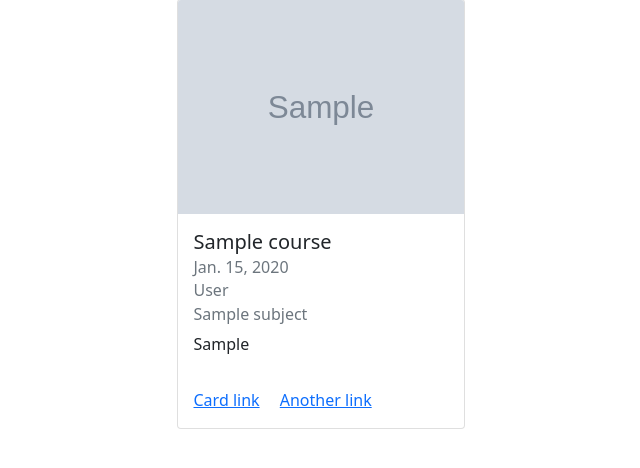
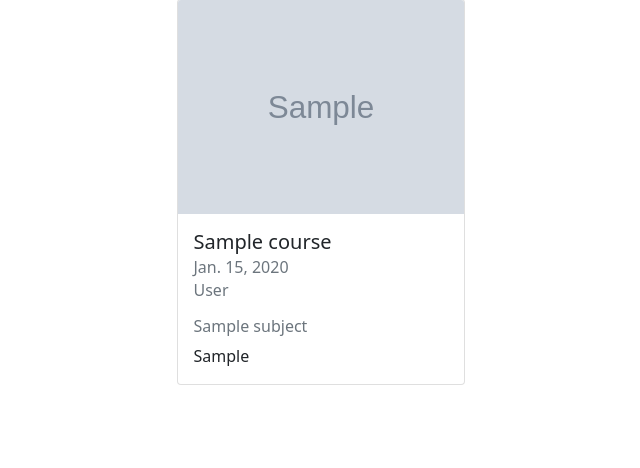
Before and after one commit to sylmilczar/LMS-project, a Django app: page / in a window 1280 px wide. Shown: the part 76-544 px from the top of the page, without its empty margins (169-809 px from the left). Run offline with Django 4.2, Linux system fonts and the light colour scheme; tables that the repository leaves empty hold one stand-in row (Sample ...); some libraries are stand-ins or nearby versions.

Commit message:
Home template modified

```diff
--- a/home/templates/home/home.html
+++ b/home/templates/home/home.html
@@ -20,12 +20,8 @@
                 <h5 class="card-title">{{ course.title }}</h5>
                   <h6 class="card-subtitle mb-2 text-muted">{{ course.created|date }}</h6>
                   <h6 class="card-subtitle mb-2 text-muted">{{ course.owner.fullname }}</h6>
-                  <h6 class="card-subtitle mb-2 text-muted">{{ course.subject }}</h6>
+                  <h6 class="card-subtitle mb-2 text-muted mt-3">{{ course.subject }}</h6>
                 <p class="card-text">{{ course.overview }}</p>
-              </div>
-              <div class="card-body">
-                <a href="#" class="card-link">Card link</a>
-                <a href="#" class="card-link">Another link</a>
               </div>
             </div>
 
```
Also changed, not shown: media/images/djangoapis_FG7wDlG.png (added), media/images/images_hhXrxl1.png (added).
